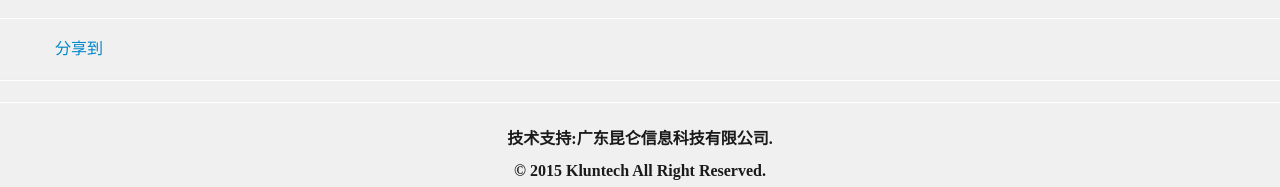
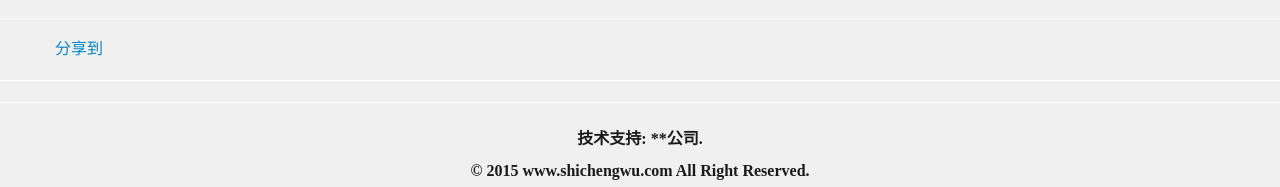
Before and after one commit to Onear/singlePge, a plain HTML site: page index.html in a window 1280 px wide. Shown: the part 5181-5368 px from the top of the page. Drawn offline with Linux system fonts and the light colour scheme; a small style sheet from the web is missing.

Commit message:
Signed-off-by: seecheng <seecheng@163.com>

```diff
--- a/index.html
+++ b/index.html
@@ -324,9 +324,9 @@
     <div class="footer-wrapper">
       <div class="container">
         <footer>
-          <small align='center'>技术支持:广东昆仑信息科技有限公司.</small>
+          <small align='center'>技术支持: **公司.</small>
 		  <br/>
-		  <small align='center'>&copy; 2015 Kluntech All Right Reserved.</small>
+		  <small align='center'>&copy; 2015 www.shichengwu.com All Right Reserved.</small>
         </footer>
       </div>
       <!-- ./container -->
```
